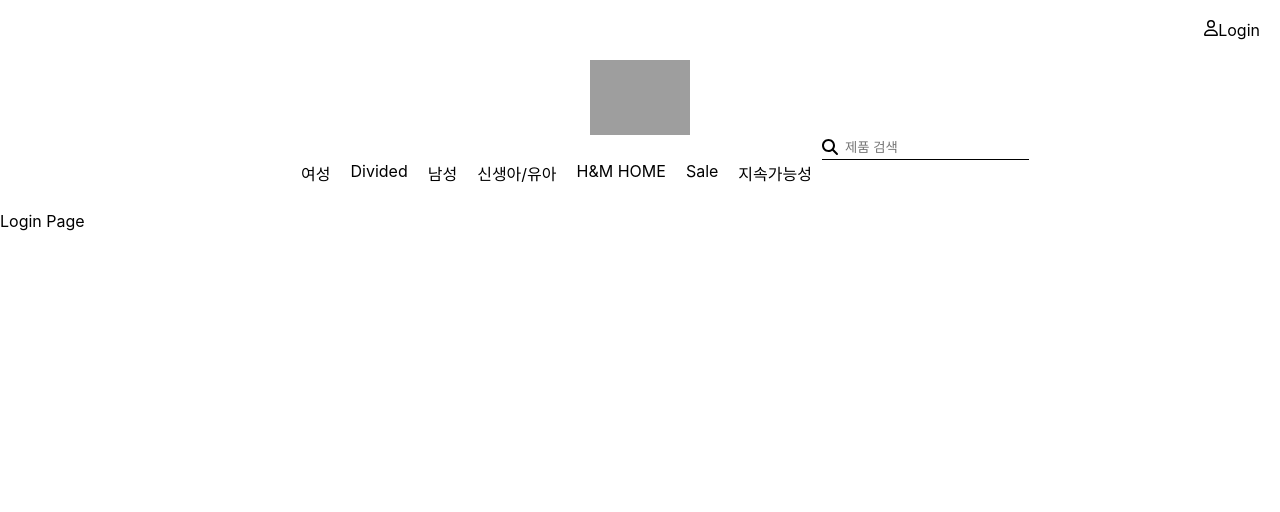
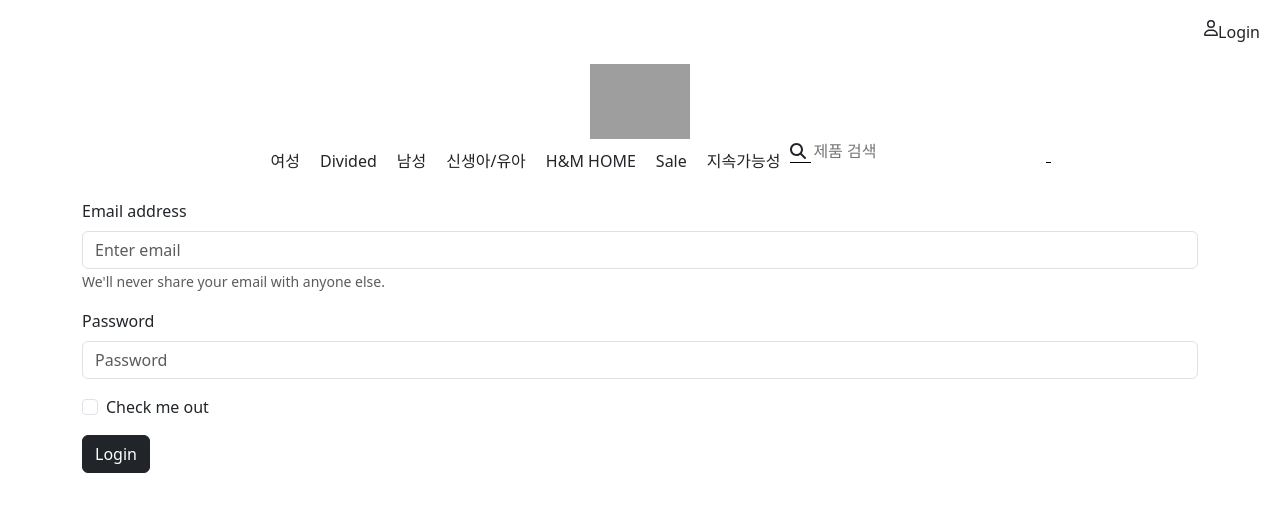
Before and after one commit to jinnypark9393/react-shoppingmall, a React (Create React App) app: page /login in a window 1280 px wide. Shown: the top 512 px of the page. Built offline with nearby package versions, Linux system fonts and the light colour scheme; grey boxes are pictures that could not be loaded.

Commit message:
Update to chapter 10

```diff
--- a/package.json
+++ b/package.json
@@ -11,8 +11,10 @@
     "@testing-library/jest-dom": "^5.17.0",
     "@testing-library/react": "^13.4.0",
     "@testing-library/user-event": "^13.5.0",
+    "bootstrap": "^5.3.3",
     "json-server": "^0.17.4",
     "react": "^18.2.0",
+    "react-bootstrap": "^2.10.2",
     "react-dom": "^18.2.0",
     "react-router-dom": "^6.22.3",
     "react-scripts": "5.0.1",
--- a/src/App.css
+++ b/src/App.css
@@ -2,6 +2,7 @@
     display: flex;
     justify-content: flex-end;
     margin: 20px;
+    cursor: pointer;
 }
 
 .nav-section {
@@ -34,3 +35,27 @@
     border: none;
     margin: 5px;
 }
+
+.card-area:hover {
+    transform: scale(1.05)
+}
+
+.product-img {
+    display: flex;
+    justify-content: flex-end;
+}
+
+.product-add-button {
+    width: 100%;
+}
+
+.choice-area {
+    font-weight: 200;
+}
+
+#dropdown-basic-button {
+    background-color: #fff;
+    color: black;
+    margin-top: 10px;
+    margin-bottom: 10px;
+}
--- a/src/App.js
+++ b/src/App.js
@@ -1,9 +1,12 @@
 import './App.css';
+import 'bootstrap/dist/css/bootstrap.min.css';
 import { Routes, Route, Navigate } from 'react-router-dom';
 import ProductAll from './page/ProductAll'
 import Login from './page/Login'
 import ProductDetail from './page/ProductDetail'
 import Navbar from './component/Navbar';
+import { useEffect, useState } from 'react';
+import PrivateRoute from './route/PrivateRoute';
 
 // 1. 전체 상품 페이지, 로그인, 상품  상세페이지
 // 1-1. 네비게이션바에서 메뉴를 선택할 수 있다.
@@ -16,14 +19,19 @@ import Navbar from './component/Navbar';
 // 8. 로그인을 하면 로그아웃이 보이고, 로그아웃을 하면 로그인이 보인다.
 // 9. 상품을 검색할 수 있다.
 function App() {
+  const [authenticate, setAuthenticate] = useState(false) // false = login X / true = login O
+
+  useEffect(()=>{
+    console.log("로그인여부", authenticate)
+  },[authenticate])
   return (
     <div>
       {/* 네비게이션 바는 페이지 변경과 상관없이 항상 표시되어야 함 */}
       <Navbar />
       <Routes>
         <Route path="/" element={<ProductAll />} />
-        <Route path="/login" element={<Login/>} />
-        <Route path="/products/:id" element={<ProductDetail/>} />
+        <Route path="/login" element={<Login setAuthenticate={setAuthenticate}/>} />
+        <Route path="/product/:id" element={<PrivateRoute authenticate={authenticate} />} />
       </Routes>
     </div>
   );
--- a/src/component/Navbar.js
+++ b/src/component/Navbar.js
@@ -2,6 +2,7 @@ import React from "react";
 import { FontAwesomeIcon } from "@fortawesome/react-fontawesome";
 import { faUser } from "@fortawesome/free-regular-svg-icons";
 import { faSearch } from "@fortawesome/free-solid-svg-icons";
+import { useNavigate } from "react-router-dom";
 
 const Navbar = () => {
   const menuList = [
@@ -13,10 +14,15 @@ const Navbar = () => {
     "Sale",
     "지속가능성",
   ];
+
+  const navigate = useNavigate()
+  const goToLogin = () => {
+    navigate("/login")
+  }
   return (
     <div>
       <div>
-        <div className="login-button">
+        <div className="login-button" onClick={goToLogin}>
           <FontAwesomeIcon icon={faUser} />
           <div>Login</div>
         </div>
--- a/src/component/ProductCard.js
+++ b/src/component/ProductCard.js
@@ -1,13 +1,18 @@
 import React from 'react'
+import { useNavigate } from 'react-router-dom'
 
-const ProductCard = () => {
+const ProductCard = ({item}) => {
+  const navigate = useNavigate()
+  const showDetail = () => {
+    navigate(`/product/${item.id}`)
+  }
   return (
-    <div>
-        <img src='https://noona-hnm.netlify.app/track-jacket.jpeg' />
-        <div>Concious choice</div>
-        <div>상품명</div>
-        <div>가격</div>
-        <div>신제품</div>
+    <div className='card-area' onClick={showDetail}>
+        <img src={item?.img} />
+        <div>{item?.choice == true?"Concious choice":""}</div>
+        <div>{item?.title}</div>
+        <div>₩{item?.price}</div>
+        <div>{item?.new == true?"신제품":""}</div>
     </div>
   )
 }
--- a/src/page/Login.js
+++ b/src/page/Login.js
@@ -1,9 +1,46 @@
-import React from 'react'
+import React from "react";
+import { Form, Button, Container } from "react-bootstrap";
+import { useNavigate } from "react-router-dom";
 
-const Login = () => {
+const Login = ({ setAuthenticate }) => {
+  const navigate = useNavigate()
+  // 페이지 새로고침 시 UI가 다시 그려짐 => 매번 refresh하는 것을 막아줘야함
+  const loginUser = (event) => {
+    // form 자체의 이벤트를 받아 새로고침 방지(form에서 거의 항상 사용)
+    event.preventDefault();
+    // console.log("LoginUser function");
+    setAuthenticate(true)
+    navigate("/")
+  };
+
   return (
-    <div>Login Page</div>
-  )
-}
+    // bootstrap 이용해 디자인
+    <Container>
+      {/* Form 유저의 정보를 받아 백엔드로 보내는 역할 */}
+      {/* login 누르면 새로고침됨 */}
+      {/* type = submit인 경우 onSubmit 이벤트 사용해야함 */}
+      <Form onSubmit={(event) => loginUser(event)}>
+        <Form.Group className="mb-3" controlId="formBasicEmail">
+          <Form.Label>Email address</Form.Label>
+          <Form.Control type="email" placeholder="Enter email" />
+          <Form.Text className="text-muted">
+            We'll never share your email with anyone else.
+          </Form.Text>
+        </Form.Group>
 
-export default Login
+        <Form.Group className="mb-3" controlId="formBasicPassword">
+          <Form.Label>Password</Form.Label>
+          <Form.Control type="password" placeholder="Password" />
+        </Form.Group>
+        <Form.Group className="mb-3" controlId="formBasicCheckbox">
+          <Form.Check type="checkbox" label="Check me out" />
+        </Form.Group>
+        <Button variant="dark" type="submit">
+          Login
+        </Button>
+      </Form>
+    </Container>
+  );
+};
+
+export default Login;
--- a/src/page/ProductAll.js
+++ b/src/page/ProductAll.js
@@ -1,5 +1,6 @@
 import React, { useEffect, useState } from 'react'
 import ProductCard from '../component/ProductCard'
+import { Container, Row, Col } from 'react-bootstrap'
 
 const ProductAll = () => {
   const [productList, setProductList] = useState([])
@@ -15,7 +16,14 @@ const ProductAll = () => {
   }, [])
   return (
     <div>
-      <ProductCard />
+      {/* Container = 아이템을 가운데 두도록 함 */}
+      <Container>
+        <Row>
+          {productList.map((menu) => (
+            <Col lg={3}><ProductCard item={menu} /></Col>
+          ))}
+        </Row>
+      </Container>
     </div>
   )
 }
--- a/src/page/ProductDetail.js
+++ b/src/page/ProductDetail.js
@@ -1,9 +1,44 @@
-import React from 'react'
+import React, { useEffect, useState } from "react";
+import { Container, Row, Col, Button, Dropdown, DropdownButton } from "react-bootstrap";
+import { useParams } from "react-router-dom";
 
 const ProductDetail = () => {
+  let { id } = useParams();
+  const [product, setProduct] = useState(null);
+  const getProductDetail = async () => {
+    let url = `http://localhost:5000/products/${id}`;
+    let response = await fetch(url);
+    let data = await response.json();
+    // console.log(data)
+    setProduct(data);
+  };
+  useEffect(() => {
+    getProductDetail();
+  }, []);
   return (
-    <div>상품 상세 페이지</div>
-  )
-}
+    // 1. 아이템 전체 가운데 배치
+    // 2. 레이아웃이 크게 2개로 나뉨: layout(row, col)
+    <Container>
+      <Row>
+        <Col className="product-img">
+          <img src={product?.img} />
+        </Col>
+        <Col>
+          <h2>{product?.title}</h2>
+          <h4>₩{product?.price}</h4>
+          <div className="choice-area">{product?.choice == true ? "Concious choice" : ""}</div>
+          <DropdownButton id="dropdown-basic-button" title="사이즈 선택" variant="dark">
+            <Dropdown.Item href="#/action-1">XS</Dropdown.Item>
+            <Dropdown.Item href="#/action-2">S</Dropdown.Item>
+            <Dropdown.Item href="#/action-3">M</Dropdown.Item>
+            <Dropdown.Item href="#/action-4">L</Dropdown.Item>
+            <Dropdown.Item href="#/action-5">XL</Dropdown.Item>
+          </DropdownButton>
+          <Button variant="dark" className="product-add-button">추가</Button>
+        </Col>
+      </Row>
+    </Container>
+  );
+};
 
-export default ProductDetail
+export default ProductDetail;
--- /dev/null
+++ b/src/route/PrivateRoute.js
@@ -0,0 +1,9 @@
+import React from 'react'
+import ProductDetail from '../page/ProductDetail'
+import { Navigate } from 'react-router-dom'
+
+const PrivateRoute = ({authenticate}) => {
+  return authenticate == true ? <ProductDetail/> : <Navigate to="/login" />
+}
+
+export default PrivateRoute
```
Also changed, not shown: 1 other file (tests, documents, lock files or other folders).
